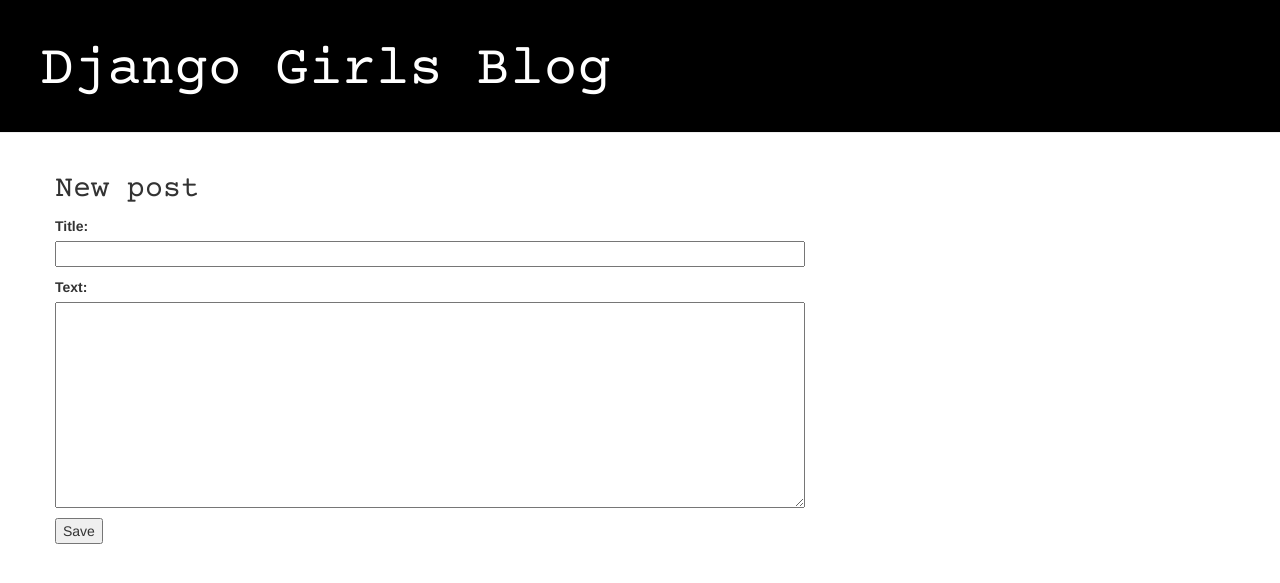
After one commit to jakelong12556/CV_Blog, a Django app: page /post/new/ in a window 1280 px wide. The commit adds this page. Shown: the top 583 px of the page. Run offline with Django 3.2, Linux system fonts and the light colour scheme; some libraries are stand-ins or nearby versions.

Commit message:
added forms and like barely security

```diff
--- /dev/null
+++ b/blog/forms.py
@@ -0,0 +1,10 @@
+from django import forms
+
+from .models import Post
+
+
+class PostForm(forms.ModelForm):
+
+    class Meta:
+        model = Post
+        fields = ('title', 'text',)
--- a/blog/templates/blog/base.html
+++ b/blog/templates/blog/base.html
@@ -23,6 +23,11 @@
   </head>
   <body>
     <div class="page-header">
+      {% if user.is_authenticated %}
+      <a href="{% url 'post_new' %}" class="top-menu"
+        ><span class="glyphicon glyphicon-plus"></span
+      ></a>
+      {% endif %}
       <h1><a href="/">Django Girls Blog</a></h1>
     </div>
     <div class="content container">
--- a/blog/templates/blog/post_detail.html
+++ b/blog/templates/blog/post_detail.html
@@ -2,7 +2,11 @@
 <div class="post">
   {% if post.published_date %}
   <div class="date">
-    {{ post.published_date }}
+    {{ post.published_date }} {% if user.isauthenticated %}
+    <a class="btn btn-default" href="{% url 'post_edit' pk=post.pk %}"
+      ><span class="glyphicon glyphicon-pencil"></span
+    ></a>
+    {% endif %}
   </div>
   {% endif %}
   <h2>{{ post.title }}</h2>
--- /dev/null
+++ b/blog/templates/blog/post_edit.html
@@ -0,0 +1,9 @@
+{% extends 'blog/base.html' %} {% block content %}
+<div class="post-form">
+  <h2>New post</h2>
+  <form method="POST">
+    {% csrf_token %} {{form.as_p}}
+    <button type="submit">Save</button>
+  </form>
+</div>
+{% endblock %}
--- a/blog/urls.py
+++ b/blog/urls.py
@@ -6,4 +6,6 @@
 urlpatterns = [
     path('', views.post_list, name='post_list'),
     path('post/<int:pk>/', views.post_detail, name='post_detail'),
+    path('post/new/', views.post_new, name='post_new'),
+    path('post/<int:pk>/edit/', views.post_edit, name='post_edit'),
 ]
--- a/blog/views.py
+++ b/blog/views.py
@@ -1,7 +1,8 @@
 from django.utils import timezone
-from django.shortcuts import render
+from django.shortcuts import render, get_object_or_404
 from blog.models import Post
-from django.shortcuts import render, get_object_or_404
+from .forms import PostForm
+from django.shortcuts import redirect
 
 
 # Create your views here.
@@ -15,3 +16,31 @@
 def post_detail(request, pk):
     post = get_object_or_404(Post, pk=pk)
     return render(request, 'blog/post_detail.html', {'post': post})
+
+
+def post_new(request):
+    form = PostForm(request.POST)
+    if form.is_valid():
+        post = form.save(commit=False)
+        post.author = request.user
+        post.published_date = timezone.now()
+        post.save()
+        return redirect('post_detail', pk=post.pk)
+    else:
+        form = PostForm()
+    return render(request, 'blog/post_edit.html', {'form': form})
+
+
+def post_edit(request, pk):
+    post = get_object_or_404(Post, pk=pk)
+    if request.method == "POST":
+        form = PostForm(request.POST, instance=post)
+        if form.is_valid():
+            post = form.save(commit=False)
+            post.author = request.user
+            post.published_date = timezone.now()
+            post.save()
+            return redirect('post_detail', pk=post.pk)
+    else:
+        form = PostForm(instance=post)
+    return render(request, 'blog/post_edit.html', {'form': form})
```
Also changed, not shown: mysite/urls.py (line endings or trailing spaces).
